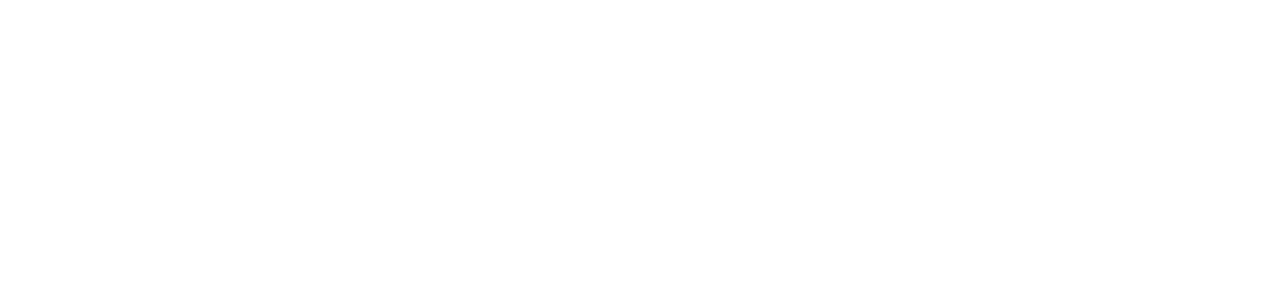
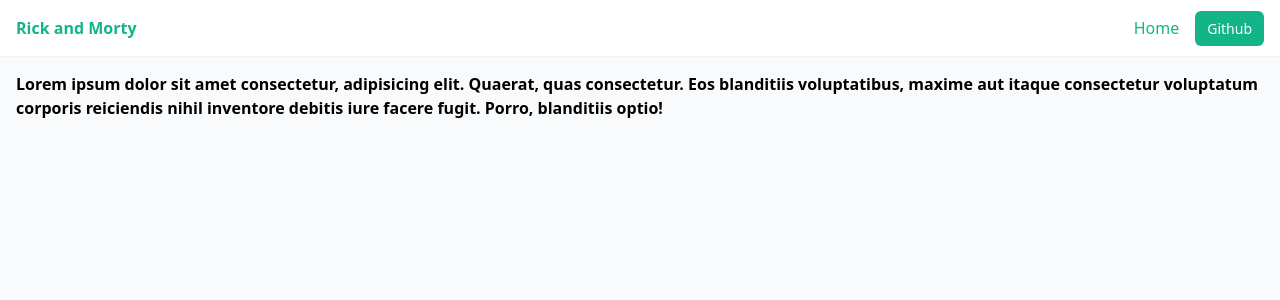
Before and after one commit to springfil/nuxt-test, a Nuxt app: page / in a window 1280 px wide. Shown: the top 300 px of the page. Built offline with nearby package versions, Linux system fonts and the light colour scheme.

Commit message:
add module tailwind and create layout

```diff
--- /dev/null
+++ b/assets/css/tailwind.css
@@ -0,0 +1,13 @@
+@tailwind base;
+@tailwind components;
+@tailwind utilities;
+
+body {
+  @apply bg-gray-50;
+}
+
+@layer components {
+  .btn {
+    @apply bg-[#12b488] text-white px-3 py-2 rounded-md text-sm text-white;
+  }
+}
--- /dev/null
+++ b/layouts/default.vue
@@ -0,0 +1,28 @@
+<template>
+    <div>
+        <header class="shadow-sm bg-white">
+            <nav class="container mx-auto p-4 flex justify-between">
+                <NuxtLink to="/" class="font-bold">Rick and Morty</NuxtLink>
+                <ul class="flex gap-4">
+                    <li><NuxtLink to="/">Home</NuxtLink></li>
+                    <li>
+                        <NuxtLink to="https://github.com/springfil/nuxt-test"
+                        target="_blank"
+                        class="btn">
+                        Github
+                        </NuxtLink>
+                    </li>
+                </ul>
+            </nav>
+        </header>
+        <div class="container mx-auto p-4">
+            <slot />
+        </div>
+    </div>
+</template>
+
+<style scoped>
+.router-link-exact-active {
+    color: #12b488;
+}
+</style>
--- a/nuxt.config.ts
+++ b/nuxt.config.ts
@@ -1,4 +1,7 @@
 // https://nuxt.com/docs/api/configuration/nuxt-config
 export default defineNuxtConfig({
-  devtools: { enabled: true }
+  devtools: { enabled: true },
+  modules: [
+    '@nuxtjs/tailwindcss',
+  ],
 })
--- a/package.json
+++ b/package.json
@@ -11,6 +11,8 @@
   },
   "devDependencies": {
     "@nuxt/devtools": "latest",
+    "@nuxtjs/tailwindcss": "^6.10.1",
+    "@types/node": "^20.10.0",
     "nuxt": "^3.8.2",
     "vue": "^3.3.8",
     "vue-router": "^4.2.5"
--- a/pages/index.vue
+++ b/pages/index.vue
@@ -1,13 +1,14 @@
 <template>
-  <div>
-
-  </div>
+    <div>
+        <h1 class="font-bold">
+            Lorem ipsum dolor sit amet consectetur, adipisicing elit. Quaerat,
+            quas consectetur. Eos blanditiis voluptatibus, maxime aut itaque
+            consectetur voluptatum corporis reiciendis nihil inventore debitis
+            iure facere fugit. Porro, blanditiis optio!
+        </h1>
+    </div>
 </template>
 
-<script setup lang="ts">
+<script setup lang="ts"></script>
 
-</script>
-
-<style scoped>
-
-</style>
+<style scoped></style>
```
Also changed, not shown: 1 other file (tests, documents, lock files or other folders).
